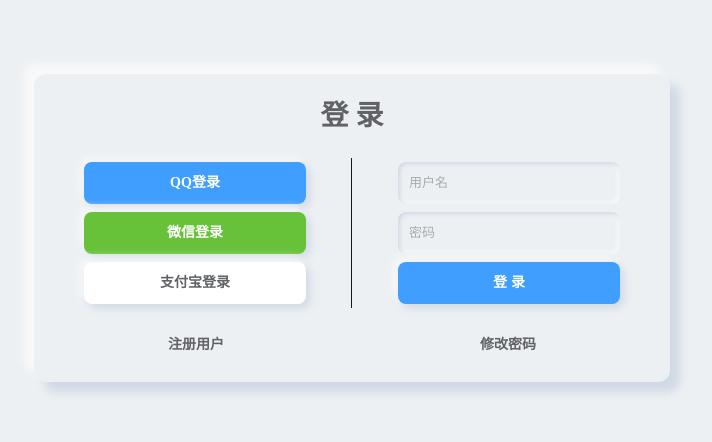
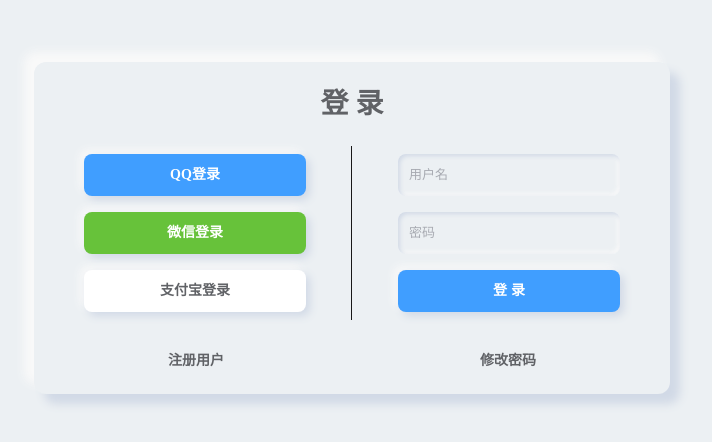
Before and after one commit to YixuanOct/whut-webapp-client, a Vue app: page /auth/login in a window 1280 px wide. Shown: the part 172-614 px from the top of the page, without its empty margins (288-1000 px from the left). Built offline with nearby package versions, Linux system fonts and the light colour scheme.

Commit message:
feat(auth): implement form validation
- Add form validation to LoginView/RegisterView/UpdatePwdView
- Modify some styles

```diff
--- a/src/views/auth/LoginView.vue
+++ b/src/views/auth/LoginView.vue
@@ -7,10 +7,13 @@
   username: "",
   password: "",
 });
-const rules = {};
+const rules = {
+  username: [{ required: true, message: "请输入用户名", trigger: "blur" }],
+  password: [{ required: true, message: "请输入密码", trigger: "blur" }],
+};
 </script>
 <template>
-  <el-container class="login-container">
+  <el-container>
     <el-header class="login-header">登 录</el-header>
 
     <el-main class="login-main">
@@ -26,8 +29,12 @@
         <el-form-item prop="username">
           <el-input v-model="loginForm.username" placeholder="用户名" />
         </el-form-item>
-        <el-form-item>
-          <el-input v-model="loginForm.password" placeholder="密码" />
+        <el-form-item prop="password">
+          <el-input
+            v-model="loginForm.password"
+            placeholder="密码"
+            type="password"
+          />
         </el-form-item>
         <el-button type="primary" auto-insert-space>登录</el-button>
       </el-form>
@@ -74,13 +81,12 @@
 }
 
 .el-form-item {
-  margin-bottom: 0;
+  margin: 8px 0;
 }
 
 :deep(.el-input__wrapper) {
   width: 200px;
   height: 40px;
-  margin: 4px 0;
   font-size: 13px;
   letter-spacing: 0.15px;
   border: none;
@@ -90,10 +96,14 @@
   box-shadow: inset 2px 2px 4px #d1d9e6, inset -2px -2px 4px #f9f9f9;
 }
 
+:deep(.el-form-item__error) {
+  padding-left: 11px;
+}
+
 .el-button {
   width: 222px;
   height: 42px;
-  margin: 4px 0;
+  margin: 8px 0;
   border-radius: 8px;
   font-size: 14px;
   font-weight: 700;
@@ -106,7 +116,7 @@
 }
 
 .divider {
-  height: 150px;
+  height: 174px;
   border-left: 1px #181818 solid;
   margin: 0 45px;
 }
@@ -114,7 +124,6 @@
 .login-footer {
   height: 50px;
   padding: 0 25px;
-  /* background-color: #000; */
 }
 
 .login-footer .button-group {
@@ -131,4 +140,12 @@
   flex: 1;
   padding-left: 46px;
 }
+
+:deep(.el-form-item .el-input__validateIcon) {
+  color: #67c23a;
+}
+
+:deep(.el-form-item.is-error .el-input__validateIcon) {
+  color: #f56c6c;
+}
 </style>
--- a/src/views/auth/RegisterView.vue
+++ b/src/views/auth/RegisterView.vue
@@ -12,55 +12,70 @@
   date: "",
   avatarUrl: "",
 });
+const rules = {
+  username: [{ required: true, message: "请输入用户名", trigger: "blur" }],
+  password: [{ required: true, message: "请输入密码", trigger: "blur" }],
+  email: [{ required: true, message: "请输入邮箱", trigger: "blur" }],
+  date: [{ required: true, message: "请选择日期", trigger: "blur" }],
+};
 
-function handleChange(uploadFile) {
+function handleSuccess(uploadFile) {
   if (uploadFile.raw) {
     registerForm.value.avatarUrl = URL.createObjectURL(uploadFile.raw);
   } else {
-    console.log(1);
+    ElMessage.error("上传头像失败！");
   }
 }
 function beforeUpload(rawFile) {
-  if (rawFile.type !== "image/jpeg") {
-    ElMessage.error("Avatar picture must be JPG format!");
+  if (rawFile.type !== "image/jpeg" && rawFile.type !== "image/png") {
+    ElMessage.error("头像图片只能是 JPG 或 PNG 格式！");
     return false;
   } else if (rawFile.size / 1024 / 1024 > 2) {
-    ElMessage.error("Avatar picture size can not exceed 2MB!");
+    ElMessage.error("头像图片大小不能超过 2MB！");
     return false;
   }
   return true;
 }
 </script>
 <template>
-  <el-container class="login-container">
-    <el-header class="login-header">注 册 新 用 户</el-header>
+  <el-container>
+    <el-header class="register-header">注 册 新 用 户</el-header>
 
-    <el-main class="login-main">
-      <el-form :model="registerForm">
-        <el-form-item>
+    <el-main class="register-main">
+      <el-form :model="registerForm" :rules="rules" status-icon>
+        <el-form-item prop="username">
           <el-input v-model="registerForm.username" placeholder="用户名" />
         </el-form-item>
-        <el-form-item>
+        <el-form-item prop="password">
           <el-input v-model="registerForm.password" placeholder="密码" />
         </el-form-item>
-        <el-form-item>
+        <el-form-item prop="email">
           <el-input v-model="registerForm.email" placeholder="邮箱" />
         </el-form-item>
-        <el-form-item>
-          <el-date-picker v-model="registerForm.date" placeholder="日期" />
+        <el-form-item prop="date">
+          <el-date-picker
+            v-model="registerForm.date"
+            placeholder="日期"
+            :editable="false"
+          />
         </el-form-item>
       </el-form>
 
       <el-divider direction="vertical" class="divider" />
 
-      <el-form :model="registerForm">
-        <p>请上传头像</p>
+      <el-form :model="registerForm" :rules="rules">
+        <el-form-item
+          prop="avatarUrl"
+          label="请上传头像"
+          label-position="top"
+          label-width="auto"
+          class="avatar-uploader"
+        >
           <el-upload
-          action=""
+            action="#"
             :show-file-list="false"
             :before-upload="beforeUpload"
-          :on-change="handleChange"
-          class="avatar-uploader"
+            :on-success="handleSuccess"
             :auto-upload="false"
           >
             <el-avatar
@@ -68,16 +83,16 @@
               shape="square"
               fit="contain"
               :src="registerForm.avatarUrl"
-            class="avatar"
             />
             <el-icon v-else class="avatar-uploader-icon">
               <Plus />
             </el-icon>
           </el-upload>
+        </el-form-item>
       </el-form>
     </el-main>
 
-    <el-footer class="login-footer">
+    <el-footer class="register-footer">
       <div class="button-group">
         <el-button link>注册用户</el-button>
         <el-button link @click="router.push('/auth/login')">返回登录</el-button>
@@ -86,7 +101,7 @@
   </el-container>
 </template>
 <style scoped>
-.login-header {
+.register-header {
   display: flex;
   justify-content: center;
   align-items: center;
@@ -96,12 +111,12 @@
   user-select: none;
 }
 
-.login-main {
+.register-main {
   display: flex;
   padding: 12px 25px;
 }
 
-.login-main .button-group {
+.register-main .button-group {
   display: flex;
   flex-direction: column;
   justify-content: center;
@@ -114,13 +129,12 @@
 }
 
 .el-form-item {
-  margin-bottom: 0;
+  margin: 8px 0;
 }
 
 :deep(.el-input__wrapper) {
   width: 200px;
   height: 40px;
-  margin: 4px 0;
   font-size: 13px;
   letter-spacing: 0.15px;
   border: none;
@@ -130,10 +144,19 @@
   box-shadow: inset 2px 2px 4px #d1d9e6, inset -2px -2px 4px #f9f9f9;
 }
 
+:deep(.el-form-item__error) {
+  padding-left: 11px;
+}
+
+:deep(.el-date-editor.el-input) {
+  height: 42px;
+  width: 222px;
+}
+
 .el-button {
   width: 222px;
   height: 42px;
-  margin: 4px 0;
+  margin: 8px 0;
   border-radius: 8px;
   font-size: 14px;
   font-weight: 700;
@@ -142,58 +165,68 @@
 }
 
 .divider {
-  height: 200px;
+  height: 232px;
   border-left: 1px #181818 solid;
   margin: 0 45px;
 }
 
-.login-footer {
+.register-footer {
   height: 50px;
   padding: 0 25px;
 }
 
-.login-footer .button-group {
+.register-footer .button-group {
   display: flex;
   justify-content: space-between;
 }
 
-.login-footer .el-button:first-child {
+.register-footer .el-button:first-child {
   flex: 1;
   padding-right: 46px;
 }
 
-.login-footer .el-button:last-child {
+.register-footer .el-button:last-child {
   flex: 1;
   padding-left: 46px;
 }
 
-.avatar-uploader .avatar {
+.avatar-uploader {
+  height: 216px;
   width: 222px;
-  height: 180px;
-  display: block;
 }
-</style>
-<style>
-.avatar-uploader .el-upload {
+
+:deep(.avatar-uploader .el-upload) {
   border: 1px dashed #606266;
   border-radius: 6px;
   cursor: pointer;
-  position: relative;
   overflow: hidden;
   width: 222px;
-  height: 180px;
+  height: 184px;
 }
 
-.el-icon.avatar-uploader-icon {
+:deep(.avatar-uploader .el-form-item__label) {
+  width: 100%;
+  text-align: center;
+  padding: 0;
+}
+
+.avatar-uploader .el-avatar {
+  width: 100%;
+  height: 100%;
+  border-radius: 6px !important;
+}
+
+.avatar-uploader-icon {
   font-size: 28px;
   color: #8c939d;
   text-align: center;
 }
 
-.el-form p {
-  margin: 0;
-  font-size: 14px;
-  color: #606266;
-  text-align: center;
+:deep(.el-form-item .el-input__validateIcon) {
+  color: #67c23a;
+}
+
+:deep(.el-form-item.is-error .el-input__validateIcon) {
+  color: #f56c6c;
 }
 </style>
--- a/src/views/auth/UpdatePwdView.vue
+++ b/src/views/auth/UpdatePwdView.vue
@@ -9,28 +9,36 @@
   newPassword: "",
   confirmNewPassword: "",
 });
+const rules = {
+  username: [{ required: true, message: "请输入用户名", trigger: "blur" }],
+  oldPassword: [{ required: true, message: "请输入旧密码", trigger: "blur" }],
+  newPassword: [{ required: true, message: "请输入新密码", trigger: "blur" }],
+  confirmNewPassword: [
+    { required: true, message: "请再次输入新密码", trigger: "blur" },
+  ],
+};
 </script>
 <template>
-  <el-container class="login-container">
-    <el-header class="login-header">修 改 密 码</el-header>
+  <el-container>
+    <el-header class="update-pwd-header">修 改 密 码</el-header>
 
-    <el-main class="login-main">
-      <el-form :model="updatePwdForm">
-        <el-form-item>
+    <el-main class="update-pwd-main">
+      <el-form :model="updatePwdForm" :rules="rules" status-icon>
+        <el-form-item prop="username">
           <el-input v-model="updatePwdForm.username" placeholder="用户名" />
         </el-form-item>
-        <el-form-item>
+        <el-form-item prop="oldPassword">
           <el-input v-model="updatePwdForm.oldPassword" placeholder="旧密码" />
         </el-form-item>
       </el-form>
 
       <el-divider direction="vertical" class="divider" />
 
-      <el-form :model="updatePwdForm">
-        <el-form-item>
+      <el-form :model="updatePwdForm" :rules="rules" status-icon>
+        <el-form-item prop="newPassword">
           <el-input v-model="updatePwdForm.newPassword" placeholder="新密码" />
         </el-form-item>
-        <el-form-item>
+        <el-form-item prop="confirmNewPassword">
           <el-input
             v-model="updatePwdForm.confirmNewPassword"
             placeholder="确认新密码"
@@ -39,7 +47,7 @@
       </el-form>
     </el-main>
 
-    <el-footer class="login-footer">
+    <el-footer class="update-pwd-footer">
       <div class="button-group">
         <el-button link>修改密码</el-button>
         <el-button link @click="router.push('/auth/login')">返回登录</el-button>
@@ -48,7 +56,7 @@
   </el-container>
 </template>
 <style scoped>
-.login-header {
+.update-pwd-header {
   display: flex;
   justify-content: center;
   align-items: center;
@@ -58,7 +66,7 @@
   user-select: none;
 }
 
-.login-main {
+.update-pwd-main {
   display: flex;
   padding: 12px 25px;
 }
@@ -70,13 +78,12 @@
 }
 
 .el-form-item {
-  margin-bottom: 0;
+  margin: 8px 0;
 }
 
 :deep(.el-input__wrapper) {
   width: 200px;
   height: 40px;
-  margin: 4px 0;
   font-size: 13px;
   letter-spacing: 0.15px;
   border: none;
@@ -86,10 +93,14 @@
   box-shadow: inset 2px 2px 4px #d1d9e6, inset -2px -2px 4px #f9f9f9;
 }
 
+:deep(.el-form-item__error) {
+  padding-left: 11px;
+}
+
 .el-button {
   width: 222px;
   height: 42px;
-  margin: 4px 0;
+  margin: 8px 0;
   border-radius: 8px;
   font-size: 14px;
   font-weight: 700;
@@ -98,29 +109,36 @@
 }
 
 .divider {
-  height: 100px;
+  height: 116px;
   border-left: 1px #181818 solid;
   margin: 0 45px;
 }
 
-.login-footer {
+.update-pwd-footer {
   height: 50px;
   padding: 0 25px;
-  /* background-color: #000; */
 }
 
-.login-footer .button-group {
+.update-pwd-footer .button-group {
   display: flex;
   justify-content: space-between;
 }
 
-.login-footer .el-button:first-child {
+.update-pwd-footer .el-button:first-child {
   flex: 1;
   padding-right: 46px;
 }
 
-.login-footer .el-button:last-child {
+.update-pwd-footer .el-button:last-child {
   flex: 1;
   padding-left: 46px;
 }
+
+:deep(.el-form-item .el-input__validateIcon) {
+  color: #67c23a;
+}
+
+:deep(.el-form-item.is-error .el-input__validateIcon) {
+  color: #f56c6c;
+}
 </style>
```
Lines whose indentation alone changed are shown as unchanged.
